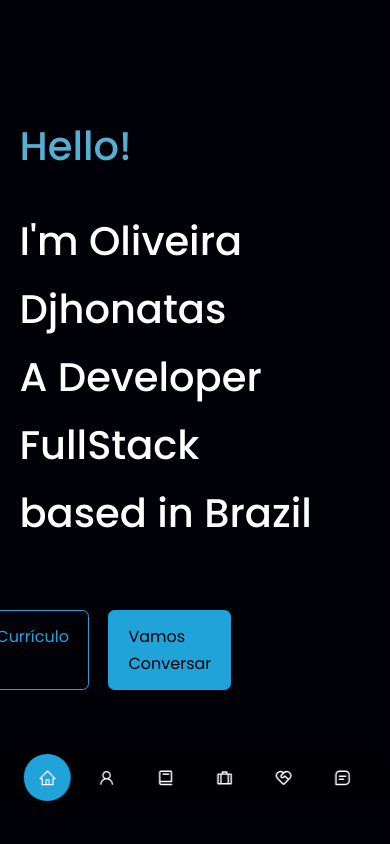
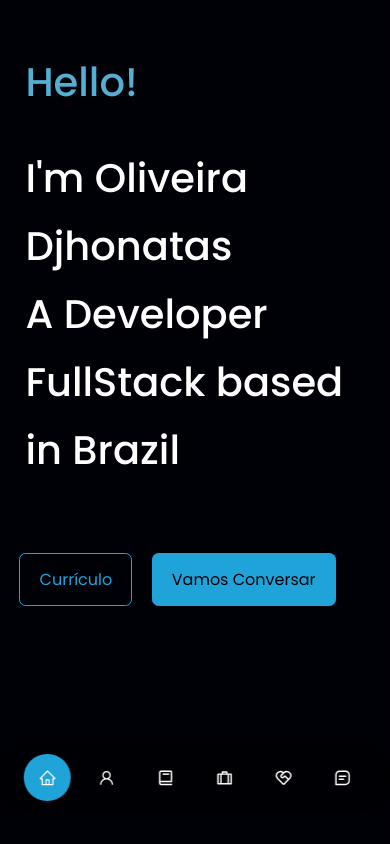
Before and after one commit to Djhonatas/Portfolio, a React (Create React App) app: page / in a window 390 px wide. Shown: the top 844 px of the page. Built offline with nearby package versions, Linux system fonts and the light colour scheme.

Commit message:
responsive header

```diff
--- a/public/index.html
+++ b/public/index.html
@@ -1,12 +1,15 @@
 <!DOCTYPE html>
 <html lang="en">
+
 <head>
   <meta charset="UTF-8">
   <meta http-equiv="X-UA-Compatible" content="IE=edge">
   <meta name="viewport" content="width=device-width, initial-scale=1.0">
-  <title>The Ultimate React Personal Portifolio Website</title>
+  <title>Portfolio</title>
 </head>
+
 <body>
   <div id="root"></div>
 </body>
+
 </html>
--- a/src/components/header/header.css
+++ b/src/components/header/header.css
@@ -122,10 +122,20 @@ header {
   }
 
   .desc__me {
-    left: auto;
-    right: auto;
+    align-items: center;
+    margin-top: -10%;
+    margin-left: -24%;
+    padding-right: 15%;
+
+
   }
 
+  .cta {
+    align-items: center;
+    width: 100%;
+    margin-left: -10%;
+
+  }
 
   .header__socials,
   .scroll__down {
```
